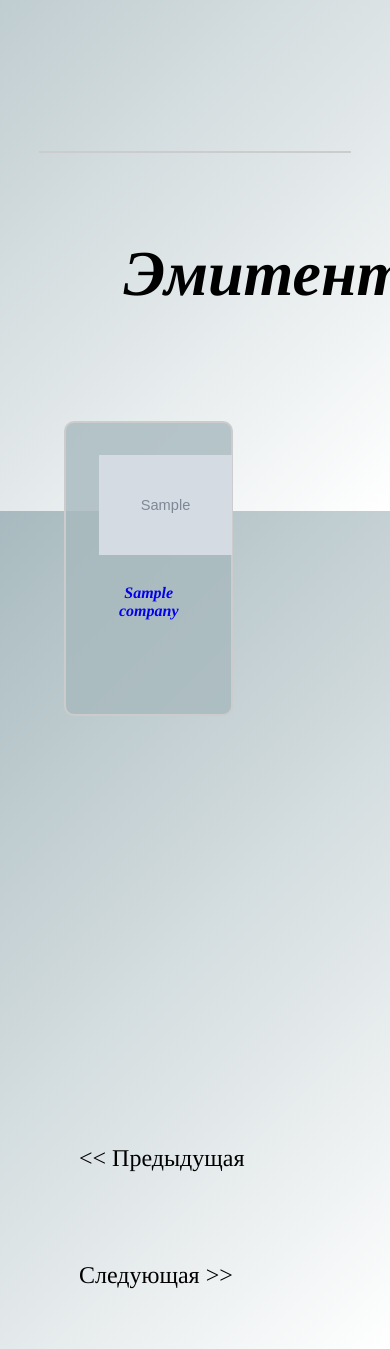
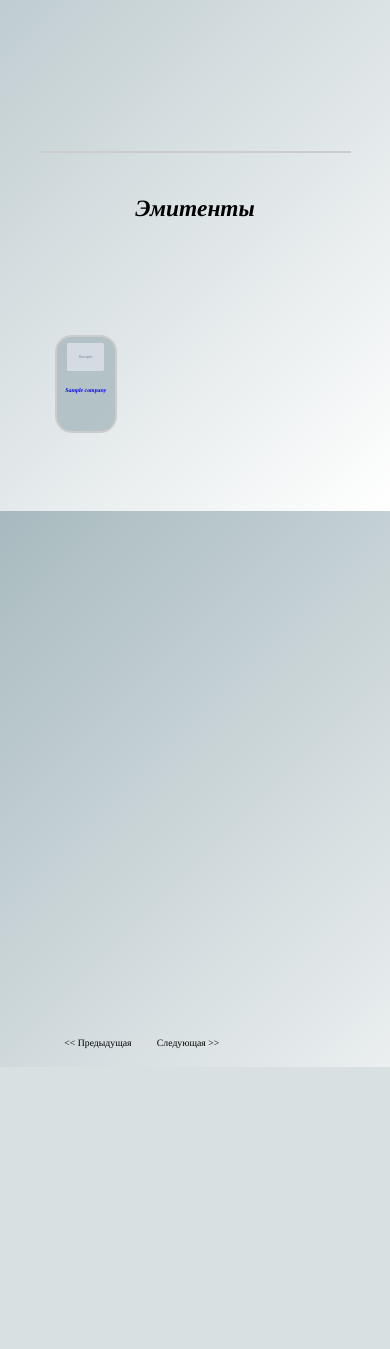
Before and after one commit to DmPolikarpov/sid, a Flask app: page /company/1 in a window 390 px wide; the page is wider, and only the part inside the window is pictured. Shown: the part 333-1682 px from the top of that part. After the commit the page ends 1400 px from the top of that part, so only its background shows below. Run offline with Flask 2, Linux system fonts and the light colour scheme; tables that the repository leaves empty hold one stand-in row (values such as "Sample post"); grey boxes marked "Sample" are stand-in pictures; some libraries are stand-ins or nearby versions.

Commit message:
Styles for all companies page were changed (the page became responsive).

```diff
--- a/sid/static/styles/company_index.css
+++ b/sid/static/styles/company_index.css
@@ -2,6 +2,7 @@
 .caption {
     position: relative;
     width: 100%;
+    height: 20vh;
     border-top: 2px solid #ccc;
 }
 
@@ -9,31 +10,31 @@
     text-align: center;
     font-family: 'Century', Times, serif;
     font-style: oblique;
-    font-size: 400%;
-    padding: 10vh;
+    font-size: 6vw;
+    padding-top: 5vh;
+    padding-bottom: 5vh;
+
 }
 /*company list*/
 .company_list {
     position: relative;
     width: 100%;
-    height: 100vh;
 }
 
 .all-list-items {
+    position: relative;
     width: 100%;
-    height: 700px;
-    display: block;
+    height: 80vh;
 }
 
 .list-item {
     position: relative;
     float:left;
     border: 2px solid #ccc;
-    border-radius: 10px;
-    width: 20vh;
-    height: 35vh;
-    padding: 20px 20px 20px 20px;
-    margin: 3vh;
+    border-radius: 2vh;
+    width: 20%;
+    height: 25vw;
+    margin: 5%;
     background-color: rgba(168,186,191,0.8);
 }
 
@@ -41,7 +42,7 @@
     text-align: center;
     font-family: 'Century', Times, serif;
     font-style: oblique;
-    font-size: 100%;
+    font-size: 1.5vw;
 }
 
 .list-item ul {
@@ -61,52 +62,14 @@
 }
 
 .company_logo img {
-    max-height: 100px;
-    max-width: 200px;
+    position: relative;
+    width: 80%;
+    border-radius: 10%;
     background:rgb(255, 248, 220);
-}
-
-.company_logo {
-    transition: all .5s ease-in-out;
-    transform: scaleX(-1);
-    opacity: 0;
-}
-
-.company_logo.visible {
-    transform: scaleX(1);
-    opacity: 1;
 }
 
 .company_description {
     width: 50%;
-}
-
-a.content {
-    font-family: 'Century', Times, serif;
-    font-style: oblique;
-    font-size: 100%;
-    transition: all .2s ease-in-out;
-    transform: translateX(30px);
-    opacity: 0;
-}
-
-p.content {
-    font-family: 'Century', Times, serif;
-    font-style: oblique;
-    font-size: 200%;
-    transition: all .2s ease-in-out;
-    transform: translate3d(0px, 70px, 0);
-    opacity: 0;
-}
-
-a.content.visible {
-    transform: translateX(0);
-    opacity: 1;
-}
-
-p.content.visible {
-    transform: translate3d(0px, 0, 0);
-    opacity: 1;
 }
 
 .paginator ul {
@@ -116,7 +79,8 @@ p.content.visible {
 
 .paginator ul li {
     float: left;
-    padding:50px 40px 40px 40px;
+    padding-left: 3vh;
+    padding-top: 5vh;
     font-family: 'Century', Times, serif;
-    font-size: 150%;
+    font-size: 2.5vw;
 }
```
Also changed, not shown: sid/templates/company/index.html (+0 -36 lines).
